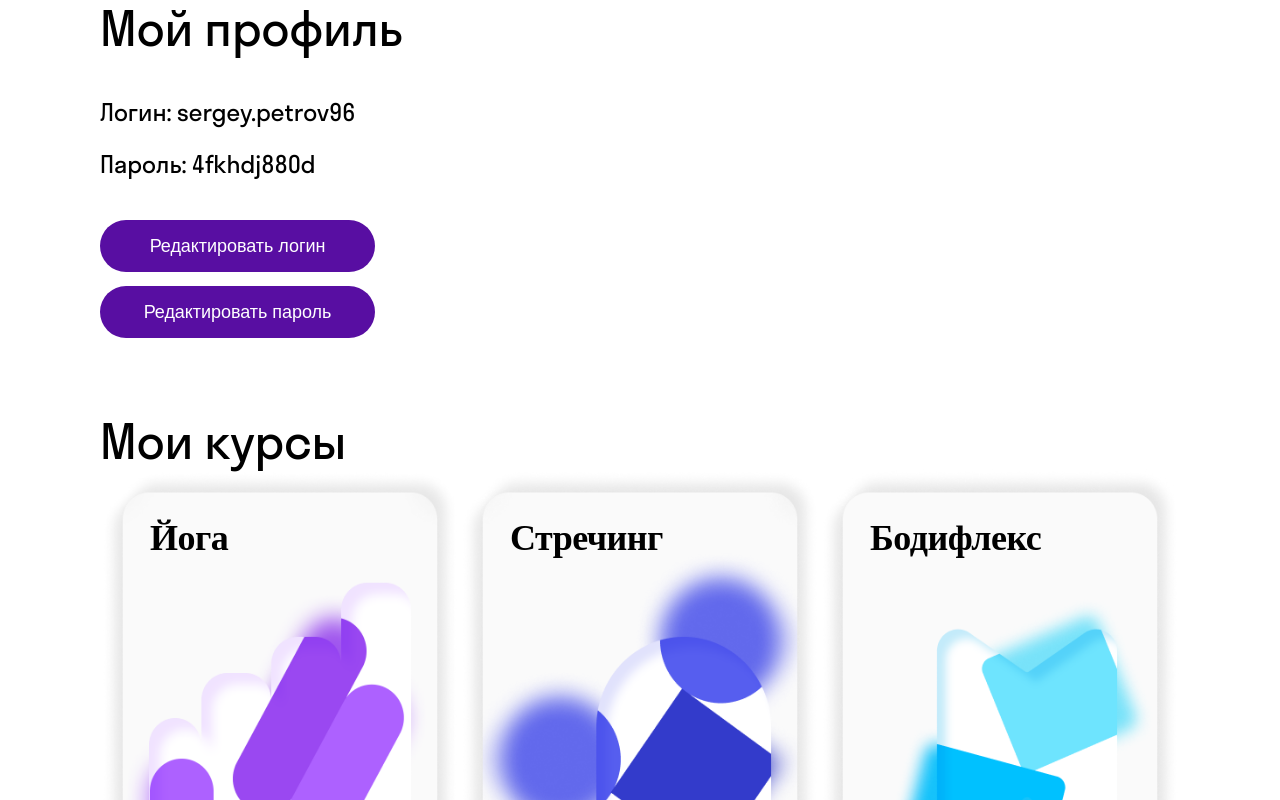
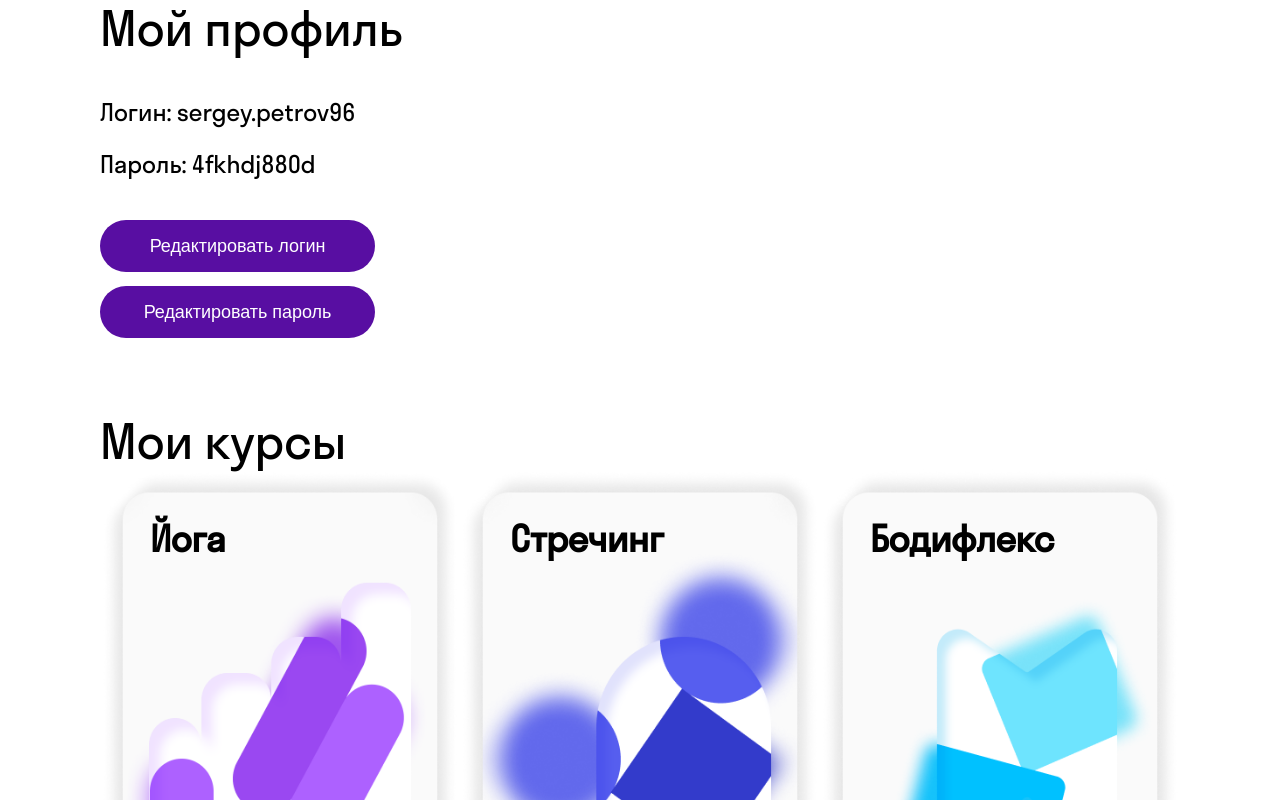
Before and after one commit to noizzer28/SkyFitnessPro, a React (Create React App) app: page /profile in a window 1280 px wide. Shown: the top 800 px of the page. Built offline with nearby package versions, Linux system fonts and the light colour scheme.

Commit message:
fonts_debug

```diff
--- a/src/pages/profile-page/Profile.styles.js
+++ b/src/pages/profile-page/Profile.styles.js
@@ -11,7 +11,7 @@ export const Section = styled.div`
 
 export const Container = styled.div`
   /* padding-left: 140px;
-    padding-right: 140px; */
+   padding-right: 140px; */
   width: 100%;
   display: flex;
   flex-direction: column;
@@ -29,7 +29,6 @@ export const ProfileInfo = styled.div`
 
 export const Line = styled.p`
   color: #000;
-  font-family: StratosSkyeng;
   font-size: 24px;
   font-style: normal;
   font-weight: 400;
@@ -60,7 +59,6 @@ export const CardPart = styled.div`
 
 export const Header = styled.h2`
   color: #000;
-  font-family: StratosSkyeng;
   font-size: 48px;
   font-style: normal;
   font-weight: 400;
@@ -105,7 +103,6 @@ export const TitleCard = styled.p`
   left: 50px;
   top: 50px;
   color: #000;
-  font-family: Abhaya Libre ExtraBold;
   font-size: 36px;
   font-style: normal;
   font-weight: 800;
```
Also changed, not shown: src/pages/profile-page/Profile.jsx (renamed from src/pages/profile-page/Profile.js).
